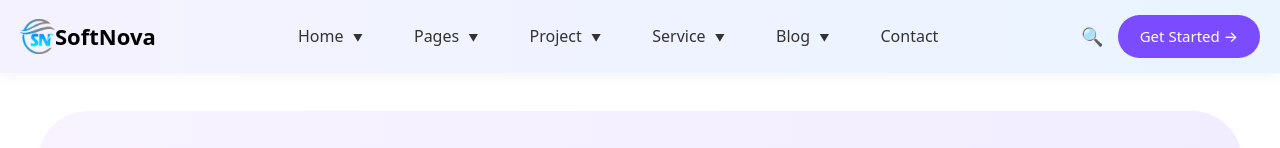
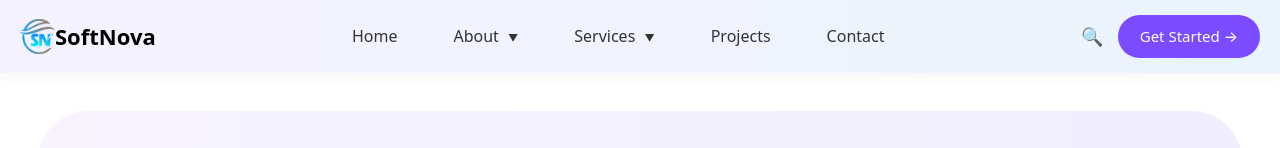
Before and after one commit to softnova-technology1/SAAS, a React (Vite) app in the folder saas/: page / in a window 1280 px wide. Shown: the top 148 px of the page. Built offline with nearby package versions, Linux system fonts and the light colour scheme.

Commit message:
newchangesjesi

```diff
--- /dev/null
+++ b/saas/src/Components/About.jsx
@@ -0,0 +1,11 @@
+import React from 'react'
+
+const About = () => {
+  return (
+    <div>
+      <h1>about Team</h1>
+    </div>
+  )
+}
+
+export default About
--- /dev/null
+++ b/saas/src/Components/Contactnav.jsx
@@ -0,0 +1,11 @@
+import React from 'react'
+
+const Contactnav = () => {
+  return (
+    <div>
+      <h1>contactnav</h1>
+    </div>
+  )
+}
+
+export default Contactnav
--- a/saas/src/Components/Navbar.jsx
+++ b/saas/src/Components/Navbar.jsx
@@ -3,34 +3,7 @@ import styles from "../../src/Styles/Navbar.module.css";
 import logo from '../Image/logo.png';
 import { Link } from "react-router-dom";
 
-const menuItems = [
-  {
-    name: 'home',
-    label: 'Home',
-    href: '#hero',
-    items: ['Home Version 1', 'Home Version 2', 'Home Version 3'],
-  },
-  {
-    name: 'Pages',
-    label: 'Pages',
-    items: ['About', 'Team', 'Pricing'],
-  },
-  {
-    name: 'Projects',
-    label: 'Project',
-    items: ['Project A', 'Project B', 'Project C'],
-  },
-  {
-    name: 'services',
-    label: 'Service',
-    items: ['Design', 'Development', 'SEO'],
-  },
-  {
-    name: 'Blogs',
-    label: 'Blog',
-    items: ['Latest', 'Popular', 'Tutorials'],
-  },
-];
+
 const Navbar = () => {
   const [menuOpen, setMenuOpen] = useState(false);
   const [openMenu, setOpenMenu] = useState(null);
@@ -58,34 +31,51 @@ const Navbar = () => {
         </div>
 
         <nav className={styles.menu} ref={menuRef}>
-          {menuItems.map((item) => (
-            <div className={styles.dropdown} key={item.name}>
-              {item.name === "home" ? (
-                <a href="#hero" className={styles.menuItem}>
-                  {item.label} <span className={styles.arrow}>▼</span>
-                </a>
-              ) : (
+          <ul>
+            <li>
+              <Link to="/" className={styles.menuItem}>
+                Home
+              </Link>
+            </li>
+            <li className={styles.dropdown}>
               <button
                 className={styles.menuItem}
-                  onClick={() => handleDropdown(item.name)}
+                onClick={() => handleDropdown("about")}
               >
-                  {item.label} <span className={styles.arrow}>▼</span>
+                About <span className={styles.arrow}>▼</span>
               </button>
-              )}
-
-              {openMenu === item.name && (
+              {openMenu === "about" && (
                 <div className={styles.dropdownContent}>
-                  {item.items.map((subItem, i) => (
-                    <div key={i}>{subItem}</div>
-                  ))}
+                  <li><Link to="/About">Team</Link></li>
                 </div>
               )}
+            </li>
+            <li className={styles.dropdown}>
+              <button
+                className={styles.menuItem}
+                onClick={() => handleDropdown("services")}
+              >
+                Services <span className={styles.arrow}>▼</span>
+              </button>
+              {openMenu === "services" && (
+                <div className={styles.dropdownContent}>
+                  <li><Link to="/Team1">Team1</Link></li>
+                  <li><Link to="/Team2">Team2</Link></li>
+                  <li><Link to="/Team3">Team3</Link></li>
                 </div>
-          ))}
-
-          <a href="#contact" className={styles.menuItem}>
+              )}
+            </li>
+            <li>
+              <Link to="/project" className={styles.menuItem}>
+                Projects
+              </Link>
+            </li>
+            <li>
+              <Link to="/Contactnav" className={styles.menuItem}>
                 Contact
-          </a>
+              </Link>
+            </li>
+          </ul>
         </nav>
 
 
--- /dev/null
+++ b/saas/src/Components/Project.jsx
@@ -0,0 +1,11 @@
+import React from 'react'
+
+const projects = () => {
+  return (
+    <div>
+      <h1>projects</h1>
+    </div>
+  )
+}
+
+export default projects
--- /dev/null
+++ b/saas/src/Components/Team1.jsx
@@ -0,0 +1,11 @@
+import React from 'react'
+
+const Team1 = () => {
+  return (
+    <div>
+      <h1>team1</h1>
+    </div>
+  )
+}
+
+export default Team1
--- /dev/null
+++ b/saas/src/Components/Team2.jsx
@@ -0,0 +1,11 @@
+import React from 'react'
+
+const Team2 = () => {
+  return (
+    <div>
+      <h1>team2</h1>
+    </div>
+  )
+}
+
+export default Team2
--- /dev/null
+++ b/saas/src/Components/Team3.jsx
@@ -0,0 +1,11 @@
+import React from 'react'
+
+const Team3 = () => {
+  return (
+    <div>
+      <h1>team3</h1>
+    </div>
+  )
+}
+
+export default Team3
--- a/saas/src/Styles/Navbar.module.css
+++ b/saas/src/Styles/Navbar.module.css
@@ -16,6 +16,21 @@
   position: relative;
 }
 
+.menu ul {
+  display: flex;
+  justify-content: center;
+  align-items: center;
+  gap: 40px;
+  list-style: none;
+  margin: 0;
+  padding: 0;
+}
+
+.menu li {
+  position: relative;
+}
+
+
 .menuItem {
   background: none;
   border: none;
@@ -24,7 +39,6 @@
   cursor: pointer;
   position: relative;
   font-weight: 500;
-  padding: 8px;
 }
 
 .menuItem:hover {
@@ -39,29 +53,7 @@
 .dropdown {
   position: relative;
 }
-.dropdownContent {
-  position: absolute;
-  top: 40px;
-  left: 0;
-  background: #fff;
-  box-shadow: 0 5px 15px rgba(0,0,0,0.1);
-  border-radius: 8px;
-  overflow: hidden;
-  min-width: 150px;
-  border-top: 2px solid #7b4bff;
-  z-index: 1001;
-}
 
-.dropdownContent div {
-  padding: 10px 15px;
-  cursor: pointer;
-  font-size: 14px;
-  transition: background 0.3s;
-}
-
-.dropdownContent div:hover {
-  background-color: #f2f2f2;
-}
 
 .logoArea {
   display: flex;
```
Also changed, not shown: saas/src/App.jsx (+12 -1 lines). Lines whose indentation alone changed are shown as unchanged.
